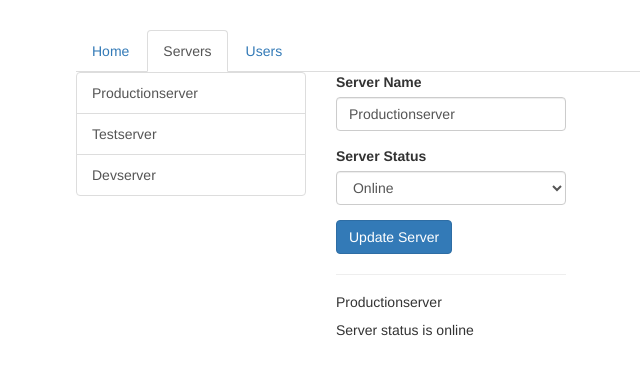
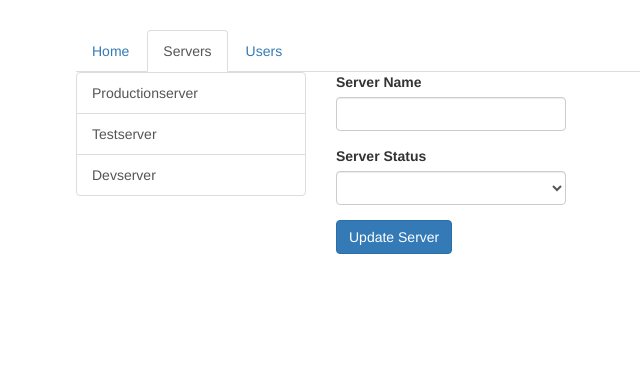
Before and after one commit to Subhash106/angular-routing, an Angular app: page /servers in a window 1280 px wide. Shown: the top 374 px of the page, without its empty margins (189-829 px from the left). Built offline with nearby package versions, Linux system fonts and the light colour scheme.

Commit message:
Query params and fragments

```diff
--- a/src/app/app.module.ts
+++ b/src/app/app.module.ts
@@ -17,6 +17,7 @@ const appRoutes: Routes = [
   { path: 'users', component: UsersComponent },
   { path: 'users/:id/:name', component: UserComponent },
   { path: 'servers', component: ServersComponent },
+  { path: 'servers/:id', component: ServerComponent },
   { path: 'servers/:id/edit', component: EditServerComponent },
 ];
 
--- a/src/app/home/home.component.html
+++ b/src/app/home/home.component.html
@@ -1,3 +1,3 @@
 <h4>Welcome to Server Manager 4.0</h4>
 <p>Manage your Servers and Users.</p>
-<button class="btn btn-primary" (click)="loadServers()">Load servers</button>
+<button class="btn btn-primary" (click)="loadServers(1)">Load servers</button>
--- a/src/app/home/home.component.ts
+++ b/src/app/home/home.component.ts
@@ -11,7 +11,10 @@ export class HomeComponent implements OnInit {
 
   ngOnInit() {}
 
-  loadServers() {
-    this.router.navigate(['/servers']);
+  loadServers(id: number) {
+    this.router.navigate(['/servers', id, 'edit'], {
+      queryParams: { allowEdit: '1' },
+      fragment: 'loading',
+    });
   }
 }
--- a/src/app/servers/edit-server/edit-server.component.ts
+++ b/src/app/servers/edit-server/edit-server.component.ts
@@ -1,27 +1,43 @@
 import { Component, OnInit } from '@angular/core';
+import { ActivatedRoute, Params } from '@angular/router';
 
 import { ServersService } from '../servers.service';
 
 @Component({
   selector: 'app-edit-server',
   templateUrl: './edit-server.component.html',
-  styleUrls: ['./edit-server.component.css']
+  styleUrls: ['./edit-server.component.css'],
 })
 export class EditServerComponent implements OnInit {
-  server: {id: number, name: string, status: string};
+  server: { id: number; name: string; status: string };
   serverName = '';
   serverStatus = '';
 
-  constructor(private serversService: ServersService) { }
+  constructor(
+    private serversService: ServersService,
+    private route: ActivatedRoute
+  ) {}
 
   ngOnInit() {
-    this.server = this.serversService.getServer(1);
-    this.serverName = this.server.name;
-    this.serverStatus = this.server.status;
+    this.server = this.serversService.getServer(
+      +this.route.snapshot.params['id']
+    );
+
+    this.serverName = this.server?.name;
+    this.serverStatus = this.server?.status;
+
+    this.route.params.subscribe((params: Params) => {
+      this.server = this.serversService.getServer(+params['id']);
+
+      this.serverName = this.server?.name;
+      this.serverStatus = this.server?.status;
+    });
   }
 
   onUpdateServer() {
-    this.serversService.updateServer(this.server.id, {name: this.serverName, status: this.serverStatus});
+    this.serversService.updateServer(this.server.id, {
+      name: this.serverName,
+      status: this.serverStatus,
+    });
   }
-
 }
--- a/src/app/servers/server/server.component.ts
+++ b/src/app/servers/server/server.component.ts
@@ -1,19 +1,27 @@
 import { Component, OnInit } from '@angular/core';
+import { ActivatedRoute, Params } from '@angular/router';
 
 import { ServersService } from '../servers.service';
 
 @Component({
   selector: 'app-server',
   templateUrl: './server.component.html',
-  styleUrls: ['./server.component.css']
+  styleUrls: ['./server.component.css'],
 })
 export class ServerComponent implements OnInit {
-  server: {id: number, name: string, status: string};
+  server: { id: number; name: string; status: string };
 
-  constructor(private serversService: ServersService) { }
+  constructor(
+    private serversService: ServersService,
+    private route: ActivatedRoute
+  ) {}
 
   ngOnInit() {
-    this.server = this.serversService.getServer(1);
+    this.server = this.serversService.getServer(
+      +this.route.snapshot.params['id']
+    );
+    this.route.params.subscribe((params: Params) => {
+      this.server = this.serversService.getServer(+params['id']);
+    });
   }
-
 }
--- a/src/app/servers/servers.component.html
+++ b/src/app/servers/servers.component.html
@@ -2,7 +2,7 @@
   <div class="col-xs-12 col-sm-4">
     <div class="list-group">
       <a
-        [routerLink]="['/servers', 5, 'edit']"
+        [routerLink]="['/servers', server.id]"
         [queryParams]="{ allowEdits: '1' }"
         fragment="loading"
         class="list-group-item"
@@ -14,7 +14,5 @@
   </div>
   <div class="col-xs-12 col-sm-4">
     <app-edit-server></app-edit-server>
-    <hr />
-    <app-server></app-server>
   </div>
 </div>
--- a/src/app/servers/servers.component.ts
+++ b/src/app/servers/servers.component.ts
@@ -4,15 +4,14 @@ import { ServersService } from './servers.service';
 @Component({
   selector: 'app-servers',
   templateUrl: './servers.component.html',
-  styleUrls: ['./servers.component.css']
+  styleUrls: ['./servers.component.css'],
 })
 export class ServersComponent implements OnInit {
-  public servers: {id: number, name: string, status: string}[] = [];
+  public servers: { id: number; name: string; status: string }[] = [];
 
-  constructor(private serversService: ServersService) { }
+  constructor(private serversService: ServersService) {}
 
   ngOnInit() {
     this.servers = this.serversService.getServers();
   }
-
 }
```
